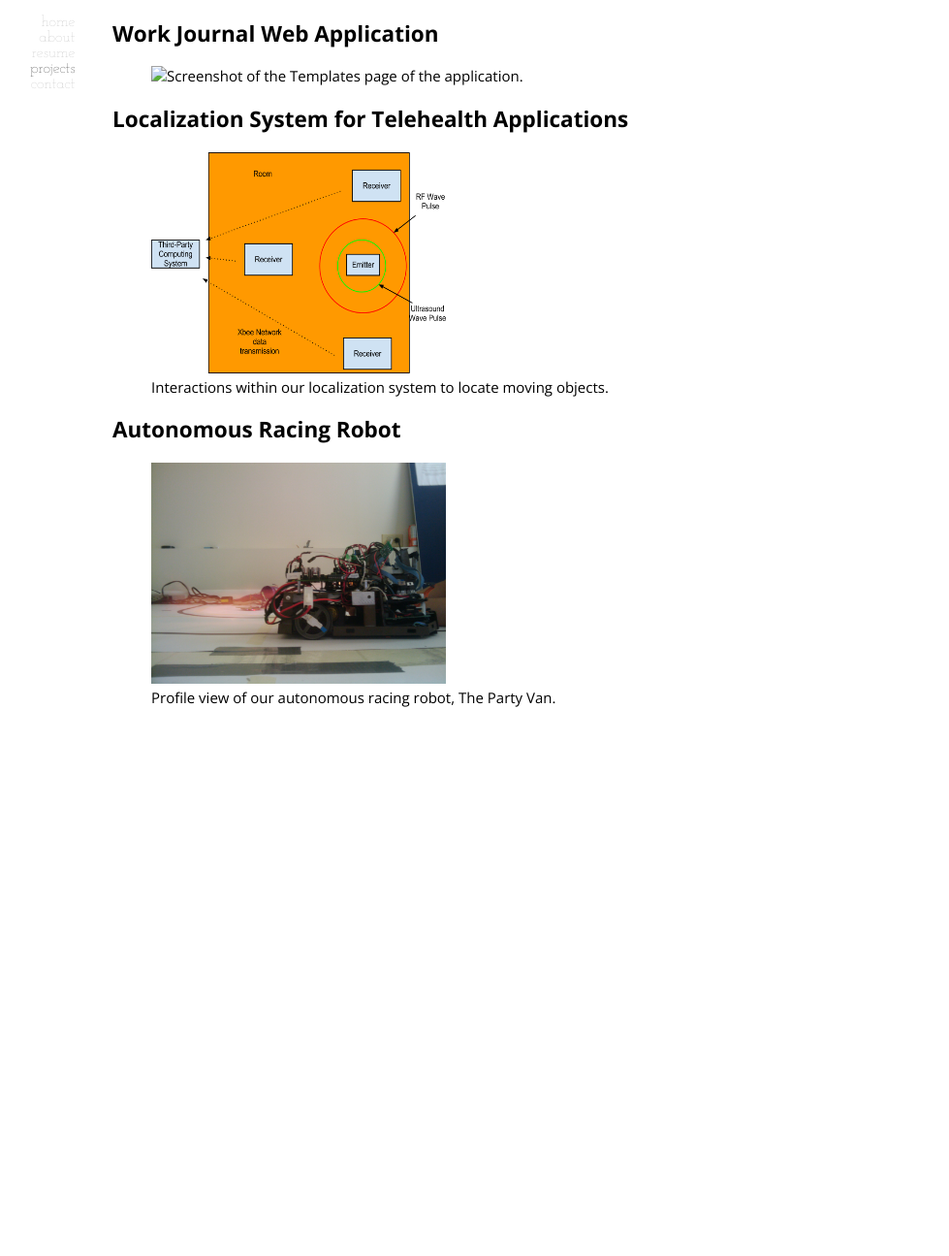
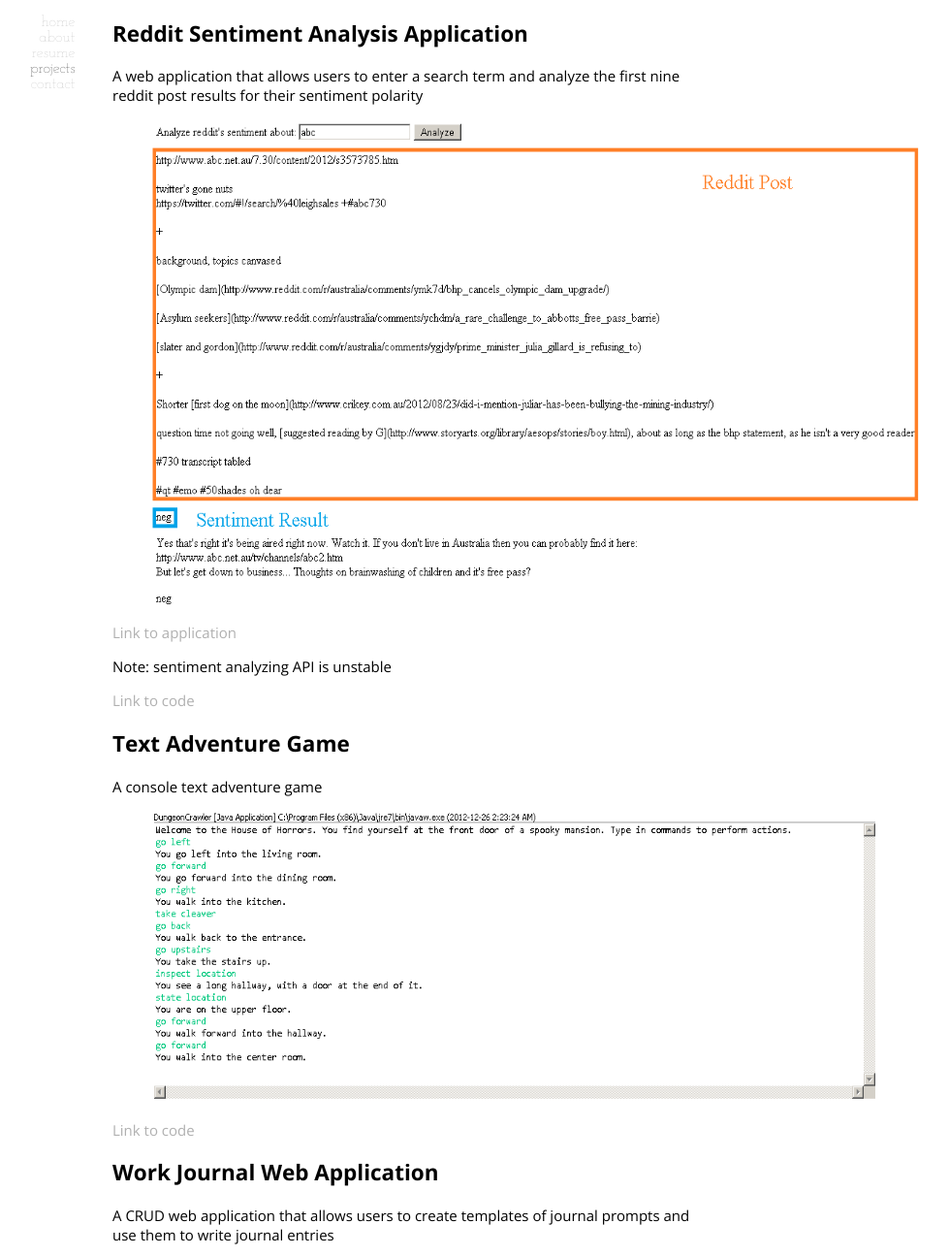
Before and after one commit to colinmleung/personal-web-page, a plain HTML site: page projects.html in a window 1280 px wide. Shown: the part 85-1380 px from the top of the page at 97% size, without its empty margins (54-1033 px from the left). Before the commit the page ends 829 px from the top, so only its background shows below. Drawn offline with nearby package versions, Linux system fonts and the light colour scheme.

Commit message:
Added additional content to project page. Fixed further browser compatibility issues.

```diff
--- a/projects.html
+++ b/projects.html
@@ -7,6 +7,9 @@
 		<meta name="robots" content="index, follow, noarchive"/>
 		<meta name="googlebot" content="noarchive"/>
 		<link href="style1.css" rel="stylesheet" type="text/css"/>
+        <!--[if lt IE 9]>
+            <script src="http://ie7-js.googlecode.com/svn/version/2.1(beta4)/IE9.js"></script>
+        <![endif]-->
 	</head>
 	<body>
 		<header>
@@ -27,26 +30,55 @@
 		</nav>
 		<div id="bodycontent">
 			<div id="projects">
+                <div id="reddit-sentiment-analysis">
+                    <h2>Reddit Sentiment Analysis Application</h2>
+                    <p>A web application that allows users to enter a search term and analyze the first nine
+                        reddit post results for their sentiment polarity</p>
+                    <figure>
+                        <img src="rsa_pic_processed.png" alt="Reddit Sentiment Analysis Application Screenshot" width="800" height="500"/>
+                    </figure>
+                    <a href="http://www.colinmleung.com/rsa/index.php" target="_blank">Link to application</a><br>
+                    <p>Note: sentiment analyzing API is unstable</p>
+                    <a href="https://github.com/colinmleung/reddit-sentiment-analysis" target="_blank">Link to code</a>
+                </div>
+                <div id="text-adventure">
+                    <h2>Text Adventure Game</h2>
+                    <p>A console text adventure game</p>
+                    <figure>
+                        <img src="dungeon_crawler.png" alt="Text Adventure Game Screenshot" width="750" height="300"/>
+                    </figure>
+                    <a href="https://github.com/colinmleung/dungeon-crawler" target="_blank">Link to code</a>
+                </div>
                 <div id="work-journal">
                     <h2>Work Journal Web Application</h2>
+                    <p>A CRUD web application that allows users to create templates of journal prompts and
+                        use them to write journal entries</p>
                     <figure>
-						<img src="work-journal.png" alt="Screenshot of the Templates page of the application." width="304" height="228"/>
+						<img src="workjournal.png" alt="Screenshot of the Templates page of the application." width="425" height="350"/>
 						<figcaption></figcaption>
 					</figure>
+                    <a href="http://www.colinmleung.com/workjournal/ajax/application/signin.php" target="_blank">Link to application</a><br>
+                    <a href="https://github.com/colinmleung/work-journal" target="_blank">Link to code</a>
                 </div>
 				<div id="localization">
 					<h2>Localization System for Telehealth Applications</h2>
+                    <p>A local positioning system which uses a combination of ultrasound and radio frequency waves to accurately locate moving objects</p>
 					<figure>
-						<img src="localization.png" alt="System overview of the localization device." width="304" height="228"/>
-						<figcaption>Interactions within our localization system to locate moving objects.</figcaption>
+						<img src="localization.png" alt="System overview of the localization device." width="440" height="325"/>
+						<!--<figcaption>Interactions within our localization system to locate moving objects.</figcaption>-->
 					</figure>
+                    <a href="https://docs.google.com/document/d/1RKTXfA3HNPnZP0qF2K-x9H2uwWuRlz_UBX85jUnbOVM/edit" target="_blank">Link to draft of final report</a><br>
 				</div>
 				<div id="robot">
 					<h2>Autonomous Racing Robot</h2>
+                    <p>A tape-following robot with control algorithms based on a primitive finite
+                        state machine</p>
 					<figure>
 						<img src="robot.jpg" alt="The Party Van is ON FIRE!" width="304" height="228"/>
-						<figcaption>Profile view of our autonomous racing robot, The Party Van.</figcaption>
+						<!--<figcaption>Profile view of our winning robot, The Party Van.</figcaption>-->
 					</figure>
+                    <a href="http://www.youtube.com/watch?v=ouQ41usUmjI" target="_blank">Link to video of the final race</a><br>
+                    <a href="http://phys253-partyvan-2010.net84.net/" target="_blank">Link to robot's website</a><br>
 				</div>
 			</div>
 		</div>
--- a/style1.css
+++ b/style1.css
@@ -1,4 +1,8 @@
 /* CSS for colinmleung.com */
+
+header, nav, section, article, aside, footer {
+   display:block;
+}
 
 nav {
 	font-family: 'Josefin Slab', serif;
@@ -103,6 +107,7 @@ a:hover, a:active, a.current {
 	font-size: 15px;
 	position: absolute;
 	top: 85px;
+    *top: 100px;
 	left: 170px;
 	max-width: 600px;
 }
--- a/styleresume.css
+++ b/styleresume.css
@@ -1,4 +1,7 @@
 /* CSS for colinmleung.com */
+header, nav, section, article, aside, footer {
+   display:block;
+}
 
 nav {
 	font-family: 'Josefin Slab', serif;
@@ -103,6 +106,7 @@ a:hover, a:active, a.current {
 	font-size: 15px;
 	position: absolute;
 	top: 85px;
+    *top: 100px;
 	left: 170px;
 	max-width: 600px;
 }
```
Also changed, not shown: about.html (+6 -1 lines), contact.html (+3 -0 lines), index.html (+0 -1 lines), resume.html (+4 -1 lines), dungeon_crawler.png (added), rsa_pic_processed.png (added), workjournal.png (added), 2 other files.
